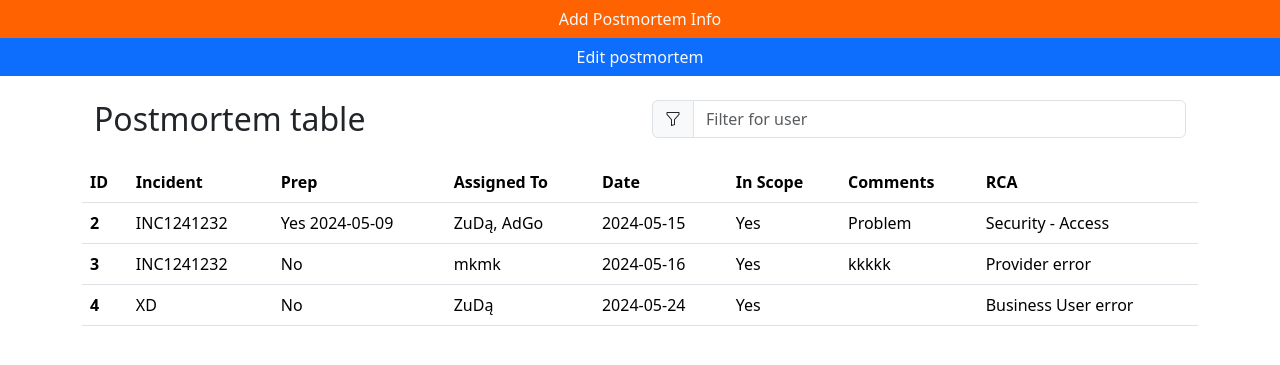
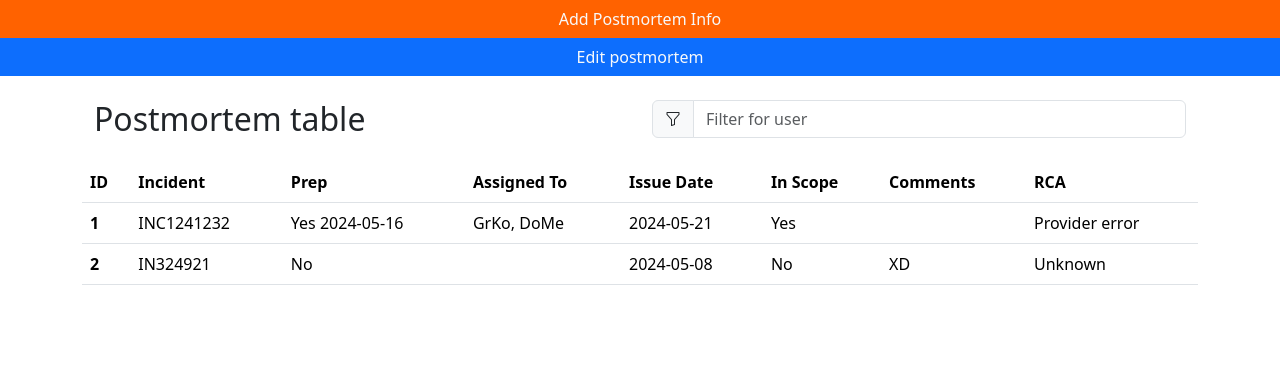
Before and after one commit to merdzikdominik/postmortems_table, a Flask app: page / in a window 1280 px wide. Shown: the top 365 px of the page. Run offline with Flask 3, Linux system fonts and the light colour scheme; data comes from the database, SQL or seed files in the repository; some libraries are stand-ins or nearby versions.

Commit message:
changed date to issue date

```diff
--- a/app.py
+++ b/app.py
@@ -20,7 +20,7 @@ class RowForm(FlaskForm):
     prep_checkbox = BooleanField('Prep')
     prep_date = DateField('Prep Date')
     assigned_to = StringField('Assigned To', validators=[DataRequired()])
-    date = DateField('Date', validators=[DataRequired()])
+    issue_date = DateField('Date', validators=[DataRequired()])
     in_scope = BooleanField('In Scope')
     comments = TextAreaField('Comments')
     rca = StringField('Root Cause Analysis')
@@ -33,16 +33,16 @@ class Row(db.Model):
     incident = db.Column(db.String)
     prep = db.Column(db.String)
     assigned_to = db.Column(db.String(100), nullable=True)
-    date = db.Column(db.String)
+    issue_date = db.Column(db.String)
     in_scope = db.Column(db.String)
     comments = db.Column(db.String)
     rca = db.Column(db.String)
 
-    def __init__(self, incident, prep, assigned_to, date, in_scope, comments, rca):
+    def __init__(self, incident, prep, assigned_to, issue_date, in_scope, comments, rca):
         self.incident = incident
         self.prep = prep
         self.assigned_to = assigned_to
-        self.date = date
+        self.issue_date = issue_date
         self.in_scope = in_scope
         self.comments = comments
         self.rca = rca
@@ -61,7 +61,7 @@ def index():
             incident=form.incident.data,
             prep=prep,
             assigned_to=form.assigned_to.data,
-            date=form.date.data,
+            issue_date=form.issue_date.data,
             in_scope=in_scope,
             comments=form.comments.data,
             rca=form.rca.data
@@ -78,7 +78,7 @@ def edit_row(row_id):
     row.incident = request.form['incident']
     row.prep = request.form['prep']
     row.assigned_to = request.form['assigned_to']
-    row.date = request.form['date']
+    row.issue_date = request.form['issue_date']
     row.in_scope = 'Yes' if request.form.get('in_scope') == 'true' else 'No'
     app.logger.debug(f"In scope checkbox: {row.in_scope}")
     row.comments = request.form['comments']
@@ -108,7 +108,7 @@ def save_changes():
             incident = edited_rows[f'incident_{row_id}']
             prep = edited_rows.get(f'prep_{row_id}', '')
             assigned_to = edited_rows.get(f'assigned_to_{row_id}', '')
-            date = edited_rows[f'date_{row_id}']
+            issue_date = edited_rows[f'issue_date_{row_id}']
             in_scope = edited_rows.get(f'in_scope_{row_id}')
             comments = edited_rows[f'comments_{row_id}']
             rca = edited_rows[f'rca_{row_id}']
@@ -116,7 +116,7 @@ def save_changes():
             row.incident = incident
             row.prep = prep
             row.assigned_to = assigned_to
-            row.date = date
+            row.issue_date = issue_date
             row.in_scope = in_scope
             row.comments = comments
             row.rca = rca
--- a/templates/index.html
+++ b/templates/index.html
@@ -29,7 +29,7 @@
                                 <th scope="col">Incident</th>
                                 <th scope="col">Prep</th>
                                 <th scope="col">Assigned To</th>
-                                <th scope="col">Date</th>
+                                <th scope="col">Issue Date</th>
                                 <th scope="col">In Scope</th>
                                 <th scope="col">Comments</th>
                                 <th scope="col">RCA</th>
@@ -42,7 +42,7 @@
                                     <td>{{ row.incident }}</td>
                                     <td>{{ row.prep }}</td>
                                     <td>{{ row.assigned_to }}</td>
-                                    <td>{{ row.date }}</td>
+                                    <td>{{ row.issue_date }}</td>
                                     <td>{{ row.in_scope }}</td>
                                     <td>{{ row.comments }}</td>
                                     <td>{{ row.rca }}</td>
@@ -91,8 +91,8 @@
             </div>
             <!--      TODO: zamienic date na issue date      -->
             <div class="mt-4 mb-4">
-                <label for="date">Date:</label>
-                <input type="date" style="accent-color: #ff6200;" class="form-control" required id="date" name="date">
+                <label for="issue_date">Issue Date:</label>
+                <input type="date" style="accent-color: #ff6200;" class="form-control" required id="issue_date" name="issue_date">
             </div>
 
             <div class="col-sm-6">
@@ -161,7 +161,7 @@
                     <th scope="col">Incident</th>
                     <th scope="col">Prep</th>
                     <th scope="col">Assigned To</th>
-                    <th scope="col">Date</th>
+                    <th scope="col">Issue Date</th>
                     <th scope="col">In Scope</th>
                     <th scope="col">Comments</th>
                     <th scope="col">RCA</th>
@@ -174,7 +174,7 @@
                         <td>{{ row.incident }}</td>
                         <td>{{ row.prep }}</td>
                         <td>{{ row.assigned_to }}</td>
-                        <td>{{ row.date }}</td>
+                        <td>{{ row.issue_date }}</td>
                         <td>{{ row.in_scope }}</td>
                         <td>{{ row.comments }}</td>
                         <td>{{ row.rca }}</td>
@@ -315,7 +315,7 @@
                     const incident = cells[0].textContent.trim();
                     const prep = cells[1].textContent.trim();
                     const assignedTo = cells[2].textContent.trim();
-                    const date = cells[3].textContent.trim();
+                    const issue_date = cells[3].textContent.trim();
                     const inScope = cells[4].textContent.trim();
                     const comments = cells[5].textContent.trim();
                     const rca = cells[6].textContent.trim();
@@ -344,7 +344,7 @@
                     cells[0].innerHTML = `<input type="text" class="form-control" name="incident_${row.id}" value="${incident}" placeholder="${incident}">`;
                     cells[1].innerHTML = `<input type="text" class="form-control" name="prep_${row.id}" value="${prep}" placeholder="${prep}">`;
                     cells[2].innerHTML = `<select id="selectElement-${row.id}" class="form-control" name="assigned_to_${row.id}" multiple>${dropdownOptions}</select>`;
-                    cells[3].innerHTML = `<input type="date" class="form-control" name="date_${row.id}" value="${date}" placeholder="${date}">`;
+                    cells[3].innerHTML = `<input type="date" class="form-control" name="issue_date_${row.id}" value="${issue_date}" placeholder="${issue_date}">`;
                     cells[4].innerHTML = `<input type="checkbox" class="form-check-input" name="in_scope_${row.id}" ${inScope === 'Yes' ? 'checked' : ''}>`;
                     cells[5].innerHTML = `<textarea class="form-control" name="comments_${row.id}" placeholder="${comments}">${comments}</textarea>`;
                     cells[6].innerHTML = `<input type="text" class="form-control" name="rca_${row.id}" value="${rca}" placeholder="${rca}">`;
@@ -429,7 +429,7 @@
                                 selectedOptions.forEach(option => {
                                     assignedToSelect.appendChild(option.cloneNode(true));
                                 });
-                                cells[3].textContent = row.querySelector(`[name="date_${rowId}"]`).value;
+                                cells[3].textContent = row.querySelector(`[name="issue_date_${rowId}"]`).value;
                                 cells[4].textContent = row.querySelector(`[name="in_scope_${rowId}"]`).checked ? 'Yes' : 'No';
                                 cells[5].textContent = row.querySelector(`[name="comments_${rowId}"]`).value;
                                 cells[6].textContent = row.querySelector(`[name="rca_${rowId}"]`).value;
```
Also changed, not shown: instance/rows.db.
